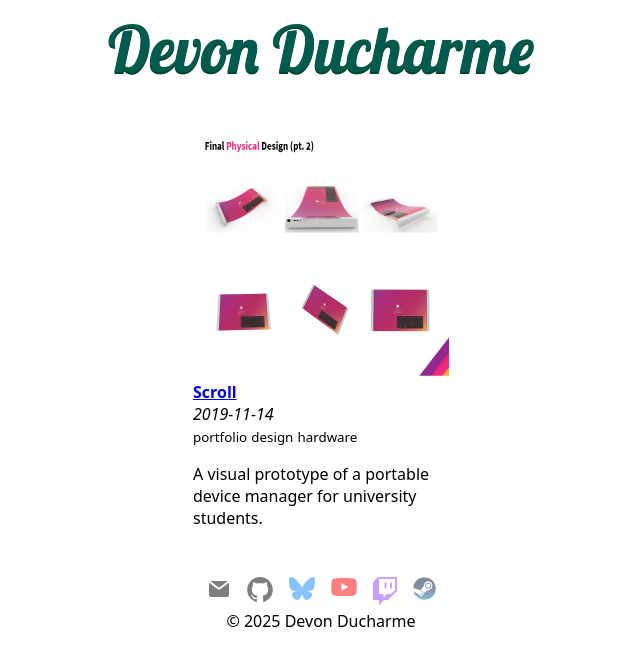
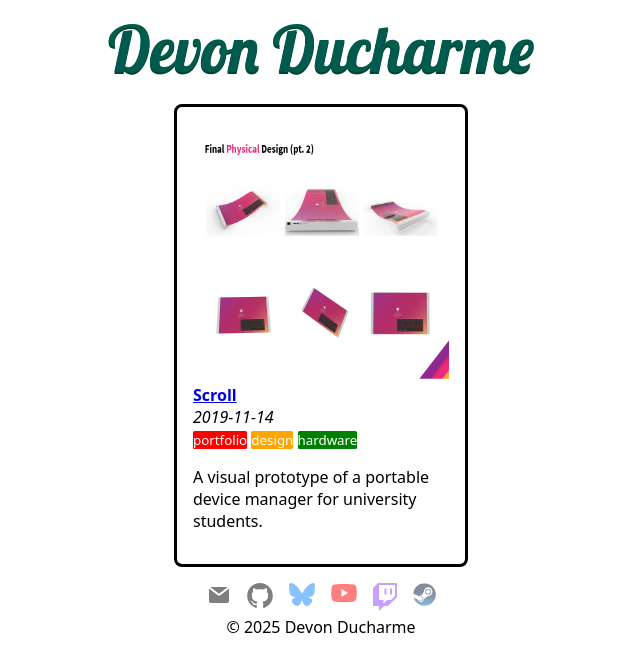
Before and after one commit to buddydudedev/portfolio.buddydude.dev, a Jekyll site: the page built from index.html, in a window 1280 px wide. Shown: the top 672 px of the page, without its empty margins (327-967 px from the left). Built offline with Jekyll 4.4.1, drawn with Linux system fonts in a browser that asks for light colours.

Commit message:
Testing categories and borders

```diff
--- a/buddydude.dev.css
+++ b/buddydude.dev.css
@@ -69,6 +69,27 @@ footer nav ul li a:hover {
 .post {
     width: 256px;
     padding: 1rem;
+    border-radius: .5rem;
+    border-style: solid;
+}
+
+small {
+    color: white;
+}
+
+small[category="portfolio"] {
+    background-color: red;
+    border-radius: .1rem;
+}
+
+small[category="design"] {
+    background-color: orange;
+    border-radius: .1rem;
+}
+
+small[category="hardware"] {
+    background-color: green;
+    border-radius: .1rem;
 }
 
 @keyframes colorize-logo {
--- a/index.html
+++ b/index.html
@@ -19,7 +19,7 @@ layout: default
     </div>
     <div>
         {% for category in post.categories %}
-        <small class="category-{{ category }}">{{ category }}</small>
+        <small category="{{ category }}">{{ category }}</small>
         {% endfor %}
     </div>
     <div>
```
